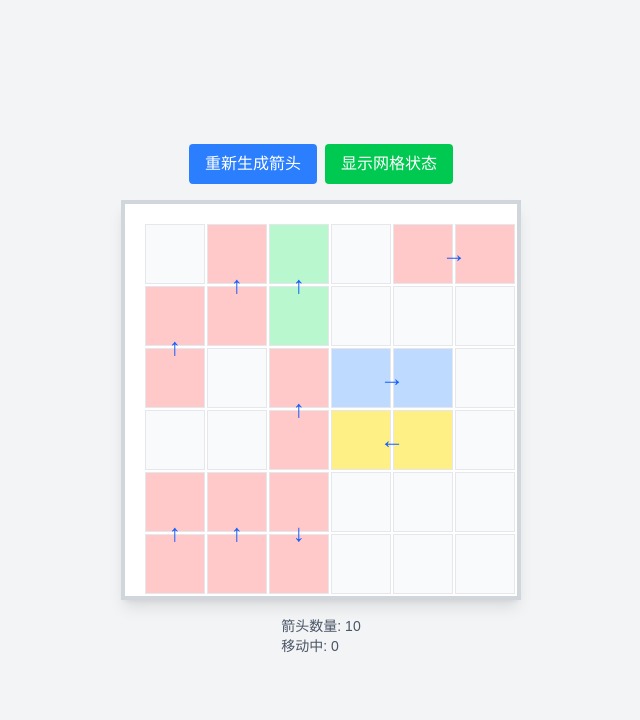
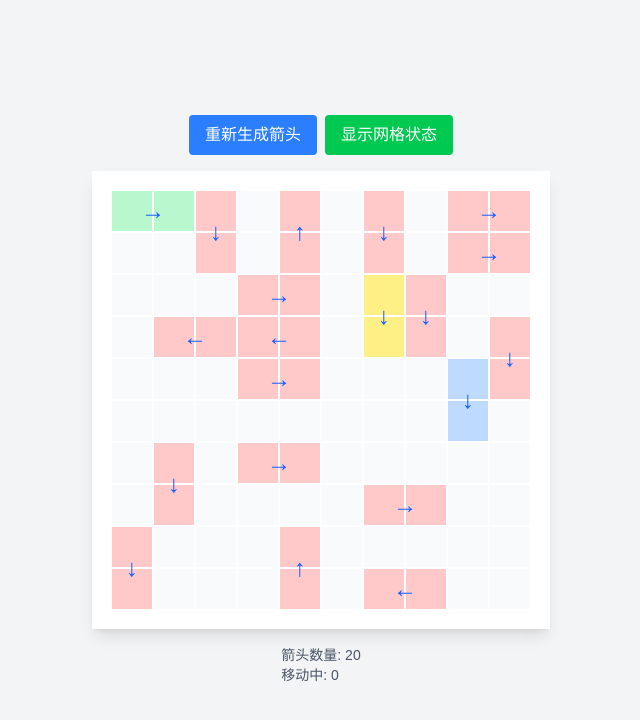
Before and after one commit to bzpen/three-game, a Next.js app: page / in a window 1280 px wide. Shown: the top 720 px of the page, without its empty margins (319-959 px from the left). Built offline with nearby package versions, Linux system fonts and the light colour scheme.

Commit message:
feat: 优化统一设置的参数

```diff
--- a/src/app/page.tsx
+++ b/src/app/page.tsx
@@ -5,10 +5,11 @@ import GameBoard from '../components/GameBoard';
 export default function Home() {
   return (
     <GameBoard
-      rows={6}
-      cols={6}
-      gridSize={60}
-      arrowCount={10}
+      rows={10}
+      cols={10}
+      gridSize={40}
+      arrowCount={20}
+      gridGap={2}
       showGridData={false}
     />
   );
--- a/src/components/Arrow.tsx
+++ b/src/components/Arrow.tsx
@@ -19,6 +19,11 @@ interface ArrowProps {
   onPixelPositionUpdate: (index: number, newPixelPosition: { x: number; y: number }) => void;
   isMoving: boolean;
   checkCollision: (arrowId: number, currentPixelPosition?: { x: number; y: number }) => boolean;
+  gridSize: number;
+  gridGap: number;
+  gridPadding: number;
+  gridRows: number;
+  gridCols: number;
 }
 
 const Arrow: React.FC<ArrowProps> = ({
@@ -31,14 +36,13 @@ const Arrow: React.FC<ArrowProps> = ({
   onPause,
   onPixelPositionUpdate,
   isMoving,
-  checkCollision
+  checkCollision,
+  gridSize,
+  gridGap,
+  gridPadding,
+  gridRows,
+  gridCols
 }) => {
-  // 网格相关常量
-  const GRID_SIZE = 60;
-  const GRID_GAP = 2;
-  const GRID_PADDING = 20;
-  const GRID_ROWS = 6;
-  const GRID_COLS = 6;
 
   const arrowRef = useRef<HTMLDivElement>(null);
   const [isAnimating, setIsAnimating] = useState(false);
@@ -113,7 +117,7 @@ const Arrow: React.FC<ArrowProps> = ({
       // 检查是否移出区域
       const occupiedCells = getArrowOccupiedCellsByPixel(
         newX, newY, direction,
-        GRID_SIZE, GRID_PADDING, GRID_PADDING, GRID_GAP, GRID_ROWS, GRID_COLS
+        gridSize, gridPadding, gridPadding, gridGap, gridRows, gridCols
       );
 
       if (occupiedCells.length === 0) {
@@ -145,11 +149,11 @@ const Arrow: React.FC<ArrowProps> = ({
       style={{
         top: `${pixelPosition.y}px`,
         left: `${pixelPosition.x}px`,
-        width: direction === 'left' || direction === 'right' ? `${GRID_SIZE * 2 + GRID_GAP}px` : `${GRID_SIZE}px`,
-        height: direction === 'up' || direction === 'down' ? `${GRID_SIZE * 2 + GRID_GAP}px` : `${GRID_SIZE}px`,
+        width: direction === 'left' || direction === 'right' ? `${gridSize * 2 + gridGap}px` : `${gridSize}px`,
+        height: direction === 'up' || direction === 'down' ? `${gridSize * 2 + gridGap}px` : `${gridSize}px`,
         border: isAnimating ? '2px solid red' : '2px solid transparent',
         borderRadius: '8px',
-        // backgroundColor: 'rgba(255, 255, 255, 0.9)',
+        // backgroundColor: '#a8d95f',
         zIndex: 10
       }}
       onClick={handleClick}
--- a/src/components/GameBoard.tsx
+++ b/src/components/GameBoard.tsx
@@ -18,6 +18,7 @@ import Grid from './Grid';
 interface GameBoardProps {
   rows?: number;
   cols?: number;
+  gridGap?: number;
   gridSize?: number;
   arrowCount?: number;
   showGridData?: boolean;
@@ -26,6 +27,7 @@ interface GameBoardProps {
 const GameBoard: React.FC<GameBoardProps> = ({
   rows = 6,
   cols = 6,
+  gridGap = 2,
   gridSize = 60,
   arrowCount = 3,
   showGridData: initialShowGridData = false
@@ -35,6 +37,9 @@ const GameBoard: React.FC<GameBoardProps> = ({
   const [movingArrows, setMovingArrows] = useState<Set<number>>(new Set());
   const [gridData, setGridData] = useState<number[][]>(() => gridManager.getGrid());
   const [showGridData, setShowGridData] = useState(initialShowGridData);
+
+  const offsetX = 20;
+  const offsetY = 20;
 
   // 更新网格显示数据
   const updateGridData = useCallback(() => {
@@ -71,7 +76,7 @@ const GameBoard: React.FC<GameBoardProps> = ({
             const occupiedPositions = getArrowOccupiedPositions(position, direction);
             gridManager.occupyPositions(occupiedPositions, arrowId);
 
-            const pixelPosition = gridToPixel(position, gridSize, 20, 20, 2);
+            const pixelPosition = gridToPixel(position, gridSize, offsetX, offsetY, gridGap);
             newArrows.push({
               id: arrowId,
               direction,
@@ -93,7 +98,7 @@ const GameBoard: React.FC<GameBoardProps> = ({
 
       // 如果成功放置所有箭头，验证布局是否可解
       if (allArrowsPlaced) {
-        const arrowConfigs = convertArrowDataToConfig(newArrows, gridSize, 20, 20, 2);
+        const arrowConfigs = convertArrowDataToConfig(newArrows, gridSize, offsetX, offsetY, 2);
         if (validateArrowLayout(arrowConfigs, rows, cols)) {
           validLayout = true;
           finalArrows = newArrows;
@@ -109,7 +114,7 @@ const GameBoard: React.FC<GameBoardProps> = ({
 
     setArrows(finalArrows);
     updateGridData();
-  }, [arrowCount, rows, cols, gridManager, updateGridData, gridSize]);
+  }, [arrowCount, rows, cols, gridManager, updateGridData, gridSize, gridGap]);
 
   // 初始化生成箭头
   useEffect(() => {
@@ -137,7 +142,7 @@ const GameBoard: React.FC<GameBoardProps> = ({
             arrow.pixelPosition.x,
             arrow.pixelPosition.y,
             arrow.direction,
-            60, 20, 20, 2, rows, cols
+            gridSize, offsetX, offsetY, gridGap, rows, cols
           );
 
           if (occupiedCells.length > 0) {
@@ -156,7 +161,7 @@ const GameBoard: React.FC<GameBoardProps> = ({
     updateGridStatus();
 
     return () => clearInterval(interval);
-  }, [gridManager, updateGridData, rows, cols]); // 移除arrows依赖
+  }, [gridManager, updateGridData, rows, cols, gridSize, offsetX, offsetY, gridGap]); // 移除arrows依赖
 
   // 处理箭头开始移动
   const handleStartMove = (index: number) => {
@@ -224,7 +229,7 @@ const GameBoard: React.FC<GameBoardProps> = ({
       pixelPos.x,
       pixelPos.y,
       arrow.direction,
-      60, 20, 20, 2, rows, cols
+      gridSize, offsetX, offsetY, gridGap, rows, cols
     );
 
     // 检查当前占据的格子中是否有被其他箭头占据的
@@ -239,10 +244,10 @@ const GameBoard: React.FC<GameBoardProps> = ({
     }
 
     return false; // 无侵入
-  }, [arrows, gridManager, rows, cols]);
+  }, [arrows, gridManager, rows, cols, gridGap, gridSize, offsetX, offsetY]);
 
 
-  const boardSize = gridSize * cols + 40; // 包含padding
+  const boardSize = gridSize * cols + 40 + 2 * (cols -1); // 包含padding
 
   return (
     <div className="h-screen w-screen overflow-hidden bg-gray-100 flex items-center justify-center">
@@ -265,7 +270,7 @@ const GameBoard: React.FC<GameBoardProps> = ({
 
         {/* 游戏区域 */}
         <div
-          className="relative bg-white border-4 border-gray-300 shadow-lg"
+          className="relative bg-white shadow-lg"
           style={{ width: `${boardSize}px`, height: `${boardSize}px` }}
         >
           {/* 网格背景 */}
@@ -274,6 +279,7 @@ const GameBoard: React.FC<GameBoardProps> = ({
             cols={cols}
             gridSize={gridSize}
             gridData={gridData}
+            gridGap={gridGap}
             showGridData={showGridData}
           />
 
@@ -291,6 +297,11 @@ const GameBoard: React.FC<GameBoardProps> = ({
                 onPixelPositionUpdate={handlePixelPositionUpdate}
                 isMoving={arrow.isMoving}
                 checkCollision={checkCollision}
+                gridSize={gridSize}
+                gridGap={gridGap}
+                gridPadding={offsetX}
+                gridRows={rows}
+                gridCols={cols}
               />
             </div>
           ))}
--- a/src/components/Grid.tsx
+++ b/src/components/Grid.tsx
@@ -5,6 +5,7 @@ import React from 'react';
 interface GridProps {
   rows: number;
   cols: number;
+  gridGap: number;
   gridSize: number;
   gridData?: number[][];
   showGridData?: boolean;
@@ -15,16 +16,18 @@ const Grid: React.FC<GridProps> = ({
   cols,
   gridSize,
   gridData,
+  gridGap = 2,
   showGridData = false
 }) => {
   const totalCells = rows * cols;
 
   return (
     <div
-      className="grid gap-0.5 p-5 h-full w-full"
+      className="grid p-5 h-full w-full"
       style={{
         gridTemplateColumns: `repeat(${cols}, 1fr)`,
-        gridTemplateRows: `repeat(${rows}, 1fr)`
+        gridTemplateRows: `repeat(${rows}, 1fr)`,
+        gap: `${gridGap}px`
       }}
     >
       {Array.from({ length: totalCells }).map((_, index) => {
@@ -35,7 +38,7 @@ const Grid: React.FC<GridProps> = ({
         return (
           <div
             key={index}
-            className={`border border-gray-200 flex items-center justify-center text-xs font-mono ${
+            className={`flex items-center justify-center text-xs font-mono ${
               cellValue === 1 ? 'bg-blue-200' :
               cellValue === 2 ? 'bg-green-200' :
               cellValue === 3 ? 'bg-yellow-200' :
--- a/src/lib/utils/arrow.ts
+++ b/src/lib/utils/arrow.ts
@@ -79,7 +79,7 @@ export const gridToPixel = (
   gap: number = 2 // grid gap-0.5 = 2px
 ): PixelPosition => {
   return {
-    x: gridPos.col * (gridSize + gap) + offsetX,
+    x: (gridPos.col) * (gridSize + gap) + offsetX,
     y: gridPos.row * (gridSize + gap) + offsetY
   };
 };
```
